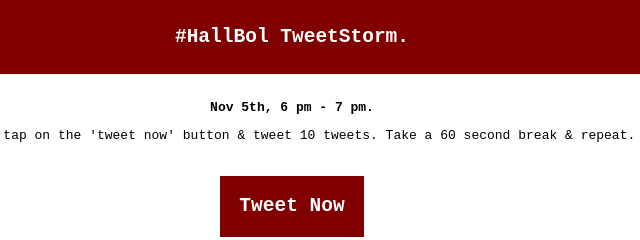
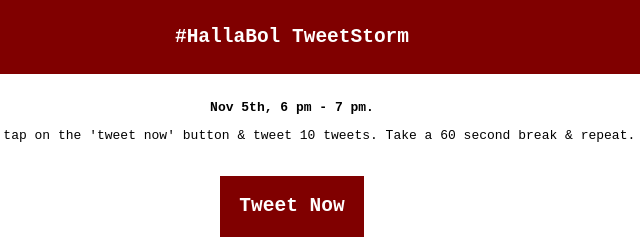
Before and after one commit to sudiptog81/xstorm, a plain HTML site: page index.html in a window 1280 px wide. Shown: the top 240 px of the page, 348-988 px from the left. Drawn offline with Linux system fonts and the light colour scheme.

Commit message:
typo fix

```diff
--- a/index.html
+++ b/index.html
@@ -12,7 +12,7 @@
 
   <body>
     <header>
-      <h2>#HallBol TweetStorm. </h2>
+      <h2>#HallaBol TweetStorm</h2>
     </header>
     <main>
       <p style="font-weight: bold;">
```
